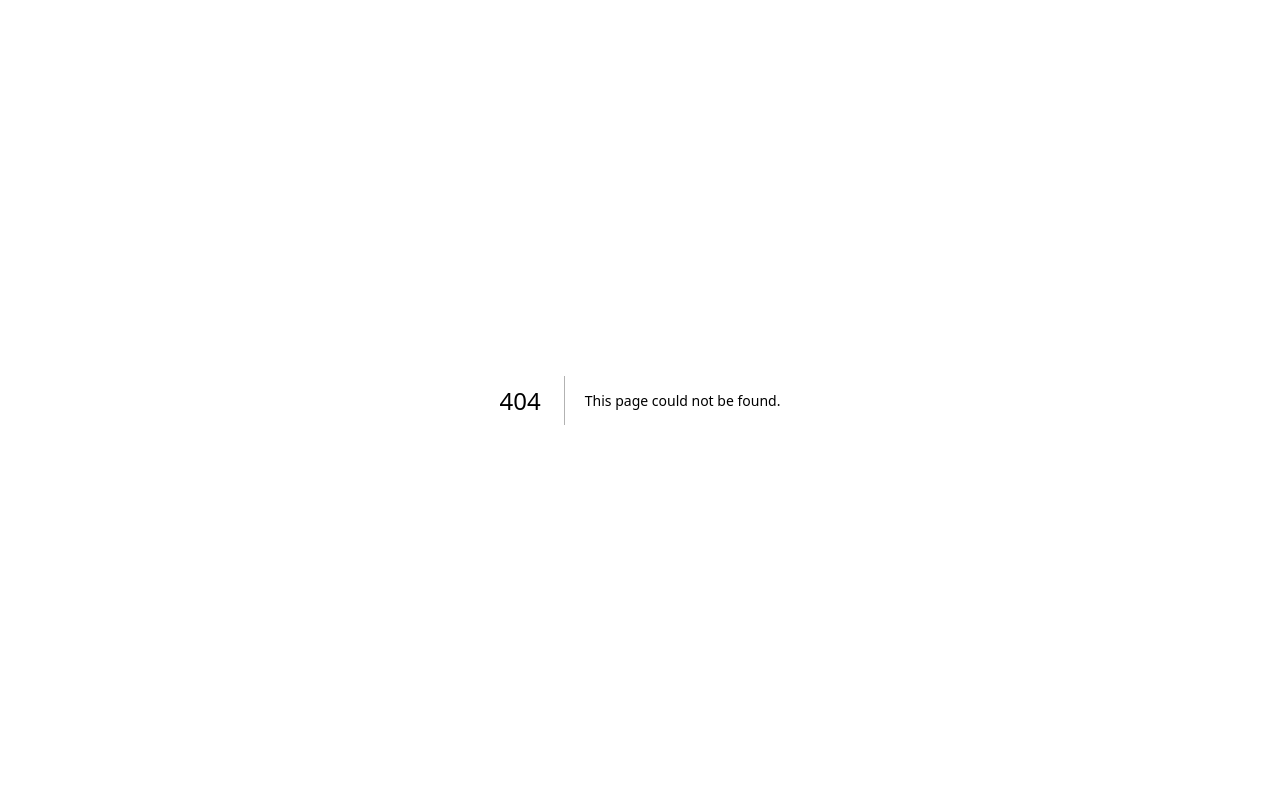
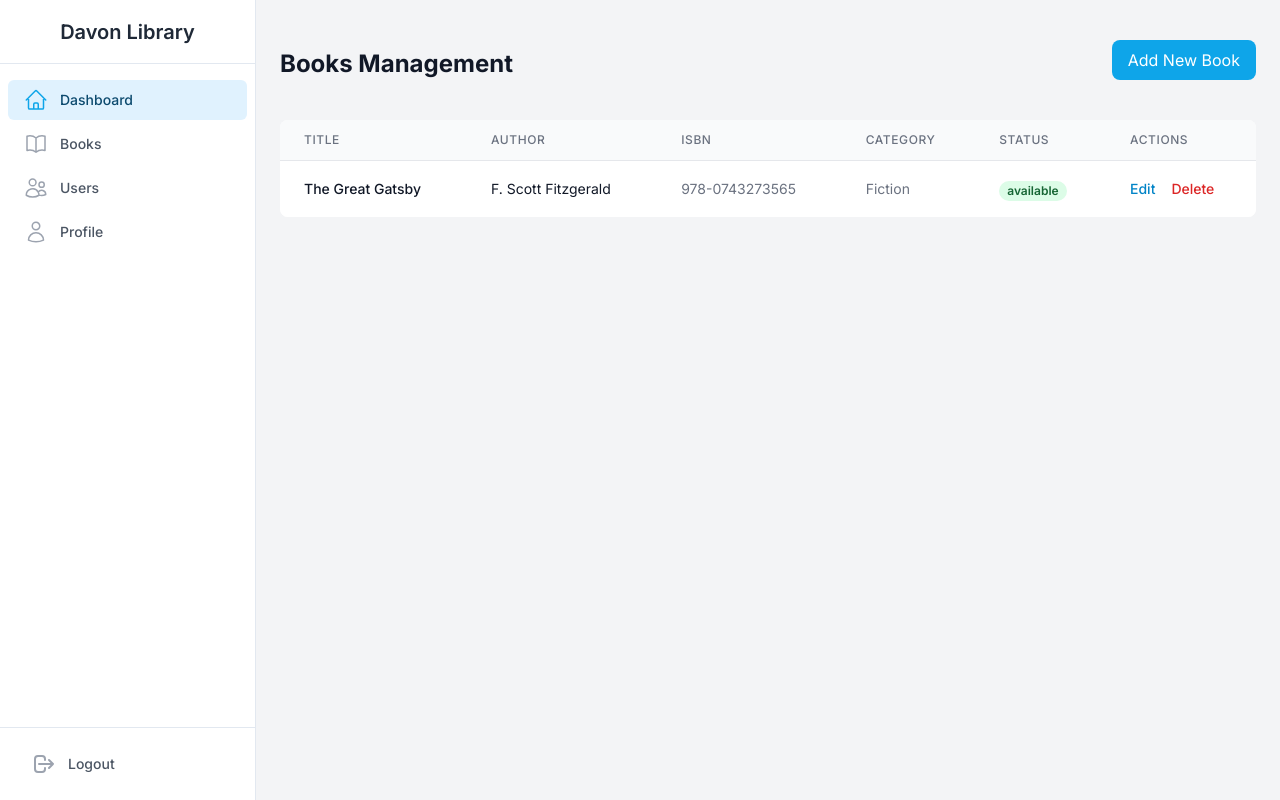
Before and after one commit to tanaksudavon/davon-library-system, a Next.js app in the folder frontend/davon-library-webui/: page /dashboard/books in a window 1280 px wide. Before the commit this address had no page. Built offline with nearby package versions, Linux system fonts and the light colour scheme; sample sign-in values are in the browser's storage.

Commit message:
feat: implement BooksPage component for book management and user interface with search functionality

```diff
--- /dev/null
+++ b/frontend/davon-library-webui/src/app/dashboard/books/page.tsx
@@ -0,0 +1,230 @@
+'use client';
+
+import { useState, useEffect } from 'react';
+import { bookService } from '@/lib/services/book-service';
+import { Book } from '@/lib/types/book';
+import BookFormModal from '@/components/books/BookFormModal';
+import { authService } from '@/lib/services/auth-service';
+import { FiSearch, FiBookOpen } from 'react-icons/fi';
+
+export default function BooksPage() {
+  const [books, setBooks] = useState<Book[]>([]);
+  const [loading, setLoading] = useState(true);
+  const [isModalOpen, setIsModalOpen] = useState(false);
+  const [selectedBook, setSelectedBook] = useState<Book | undefined>(undefined);
+  const [searchTerm, setSearchTerm] = useState('');
+  const [isAdmin, setIsAdmin] = useState(false);
+
+  useEffect(() => {
+    const currentUser = authService.getCurrentUser();
+    setIsAdmin(currentUser?.role === 'admin');
+    loadBooks();
+  }, []);
+
+  const loadBooks = () => {
+    try {
+      const allBooks = bookService.getAllBooks();
+      setBooks(allBooks);
+    } catch (error) {
+      console.error('Failed to load books:', error);
+    } finally {
+      setLoading(false);
+    }
+  };
+
+  const handleDeleteBook = (id: string) => {
+    try {
+      bookService.deleteBook(id);
+      setBooks(books.filter(book => book.id !== id));
+    } catch (error) {
+      console.error('Failed to delete book:', error);
+    }
+  };
+
+  const handleEditBook = (book: Book) => {
+    setSelectedBook(book);
+    setIsModalOpen(true);
+  };
+
+  const handleAddBook = () => {
+    setSelectedBook(undefined);
+    setIsModalOpen(true);
+  };
+
+  // Filter books based on search term
+  const filteredBooks = books.filter(book =>
+    book.title.toLowerCase().includes(searchTerm.toLowerCase()) ||
+    book.author.toLowerCase().includes(searchTerm.toLowerCase())
+  );
+
+  if (loading) {
+    return (
+      <div className="flex justify-center items-center min-h-screen">
+        <div className="animate-spin rounded-full h-12 w-12 border-t-2 border-b-2 border-primary-500"></div>
+      </div>
+    );
+  }
+
+  // Admin kullanıcı için kitap yönetim arayüzü
+  if (isAdmin) {
+    return (
+      <div className="p-6">
+        <div className="flex justify-between items-center mb-6">
+          <h1 className="text-2xl font-bold text-gray-900">Books Management</h1>
+          <button
+            className="bg-primary-500 text-white px-4 py-2 rounded-lg hover:bg-primary-600 transition-colors"
+            onClick={handleAddBook}
+          >
+            Add New Book
+          </button>
+        </div>
+
+        <div className="bg-white rounded-lg shadow overflow-hidden">
+          <table className="min-w-full divide-y divide-gray-200">
+            <thead className="bg-gray-50">
+              <tr>
+                <th className="px-6 py-3 text-left text-xs font-medium text-gray-500 uppercase tracking-wider">Title</th>
+                <th className="px-6 py-3 text-left text-xs font-medium text-gray-500 uppercase tracking-wider">Author</th>
+                <th className="px-6 py-3 text-left text-xs font-medium text-gray-500 uppercase tracking-wider">ISBN</th>
+                <th className="px-6 py-3 text-left text-xs font-medium text-gray-500 uppercase tracking-wider">Category</th>
+                <th className="px-6 py-3 text-left text-xs font-medium text-gray-500 uppercase tracking-wider">Status</th>
+                <th className="px-6 py-3 text-left text-xs font-medium text-gray-500 uppercase tracking-wider">Actions</th>
+              </tr>
+            </thead>
+            <tbody className="bg-white divide-y divide-gray-200">
+              {filteredBooks.map((book) => (
+                <tr key={book.id}>
+                  <td className="px-6 py-4 whitespace-nowrap">
+                    <div className="text-sm font-medium text-gray-900">{book.title}</div>
+                  </td>
+                  <td className="px-6 py-4 whitespace-nowrap">
+                    <div className="text-sm text-gray-900">{book.author}</div>
+                  </td>
+                  <td className="px-6 py-4 whitespace-nowrap">
+                    <div className="text-sm text-gray-500">{book.isbn}</div>
+                  </td>
+                  <td className="px-6 py-4 whitespace-nowrap">
+                    <div className="text-sm text-gray-500">{book.category}</div>
+                  </td>
+                  <td className="px-6 py-4 whitespace-nowrap">
+                    <span className={`px-2 inline-flex text-xs leading-5 font-semibold rounded-full
+                      ${book.status === 'available' ? 'bg-green-100 text-green-800' :
+                        book.status === 'borrowed' ? 'bg-yellow-100 text-yellow-800' :
+                        'bg-red-100 text-red-800'}`}>
+                      {book.status}
+                    </span>
+                  </td>
+                  <td className="px-6 py-4 whitespace-nowrap text-sm font-medium">
+                    <button
+                      onClick={() => handleEditBook(book)}
+                      className="text-primary-600 hover:text-primary-900 mr-4"
+                    >
+                      Edit
+                    </button>
+                    <button
+                      onClick={() => handleDeleteBook(book.id)}
+                      className="text-red-600 hover:text-red-900"
+                    >
+                      Delete
+                    </button>
+                  </td>
+                </tr>
+              ))}
+            </tbody>
+          </table>
+        </div>
+
+        <BookFormModal
+          isOpen={isModalOpen}
+          onClose={() => setIsModalOpen(false)}
+          onSuccess={loadBooks}
+          book={selectedBook}
+        />
+      </div>
+    );
+  }
+
+  // Normal kullanıcı için kitap listeleme ve ödünç alma arayüzü
+  return (
+    <div className="container mx-auto p-6">
+      <h1 className="text-2xl font-bold text-slate-800 mb-6">Library Books</h1>
+
+      {/* Search Bar */}
+      <div className="relative mb-6">
+        <div className="absolute inset-y-0 left-0 pl-3 flex items-center pointer-events-none">
+          <FiSearch className="h-5 w-5 text-gray-400" />
+        </div>
+        <input
+          type="text"
+          className="block w-full pl-10 pr-3 py-2 border border-gray-300 rounded-md leading-5 bg-white placeholder-gray-500 focus:outline-none focus:ring-blue-500 focus:border-blue-500 sm:text-sm"
+          placeholder="Search books by title or author..."
+          value={searchTerm}
+          onChange={(e) => setSearchTerm(e.target.value)}
+        />
+      </div>
+
+      {/* Books Grid */}
+      <div className="grid grid-cols-1 md:grid-cols-2 lg:grid-cols-3 xl:grid-cols-4 gap-6">
+        {filteredBooks.length > 0 ? (
+          filteredBooks.map(book => (
+            <div key={book.id} className="bg-white rounded-lg shadow-sm overflow-hidden">
+              <div className="h-48 bg-gray-200 overflow-hidden">
+                {book.coverImage ? (
+                  <img
+                    src={book.coverImage}
+                    alt={`Cover of ${book.title}`}
+                    className="w-full h-full object-cover"
+                  />
+                ) : (
+                  <div className="w-full h-full flex items-center justify-center bg-gray-100">
+                    <FiBookOpen className="h-16 w-16 text-gray-300" />
+                  </div>
+                )}
+              </div>
+              <div className="p-4">
+                <h3 className="text-lg font-semibold text-gray-800">{book.title}</h3>
+                <p className="text-sm text-gray-600 mb-2">by {book.author}</p>
+                <p className="text-xs text-gray-500 mb-2">Category: {book.category}</p>
+
+                <div className="flex justify-between items-center">
+                  <span className={`text-xs px-2 py-1 rounded-full ${
+                    book.status === 'available'
+                      ? 'bg-green-100 text-green-800'
+                      : book.status === 'borrowed'
+                      ? 'bg-amber-100 text-amber-800'
+                      : 'bg-red-100 text-red-800'
+                  }`}>
+                    {book.status === 'available' ? 'Available' :
+                     book.status === 'borrowed' ? 'Borrowed' : 'Maintenance'}
+                  </span>
+                </div>
+
+                {book.status === 'available' ? (
+                  <button className="mt-3 w-full flex justify-center items-center py-2 px-4 border border-transparent rounded-md shadow-sm text-sm font-medium text-white bg-blue-600 hover:bg-blue-700 focus:outline-none">
+                    <FiBookOpen className="mr-2" /> Borrow
+                  </button>
+                ) : book.status === 'borrowed' ? (
+                  <button className="mt-3 w-full flex justify-center items-center py-2 px-4 border border-gray-300 rounded-md shadow-sm text-sm font-medium text-gray-700 bg-white hover:bg-gray-50 focus:outline-none">
+                    Reserve
+                  </button>
+                ) : (
+                  <button disabled className="mt-3 w-full flex justify-center items-center py-2 px-4 border border-gray-300 rounded-md shadow-sm text-sm font-medium text-gray-400 bg-gray-100 cursor-not-allowed">
+                    Not Available
+                  </button>
+                )}
+              </div>
+            </div>
+          ))
+        ) : (
+          <div className="col-span-full text-center py-10">
+            <FiBookOpen className="mx-auto h-12 w-12 text-gray-400" />
+            <h3 className="mt-2 text-sm font-medium text-gray-900">No books found</h3>
+            <p className="mt-1 text-sm text-gray-500">
+              Try adjusting your search or check back later for new books.
+            </p>
+          </div>
+        )}
+      </div>
+    </div>
+  );
+}
```
